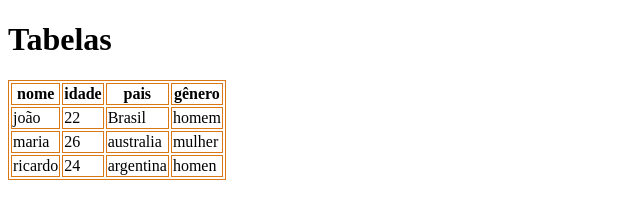
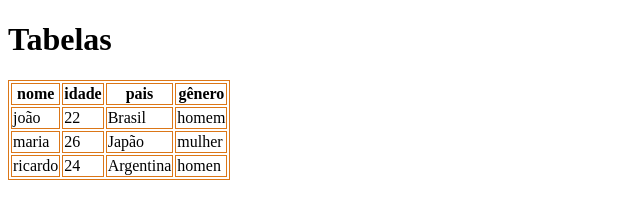
Before and after one commit to GarciaLucas7/aula-tabela, a plain HTML site: page index.html in a window 1280 px wide. Shown: the full height of the page, 0-640 px from the left. Drawn offline with Linux system fonts and the light colour scheme.

Commit message:
Madando os países

```diff
--- a/index.html
+++ b/index.html
@@ -41,7 +41,7 @@
 
                 <td>maria</td>
                 <td>26</td>
-                <td>australia</td>
+                <td>Japão</td>
                 <td>mulher</td>
 
             </tr>
@@ -50,7 +50,7 @@
 
                 <td>ricardo</td>
                 <td>24</td>
-                <td>argentina</td>
+                <td>Argentina</td>
                 <td>homen</td>
 
             </tr>
```
